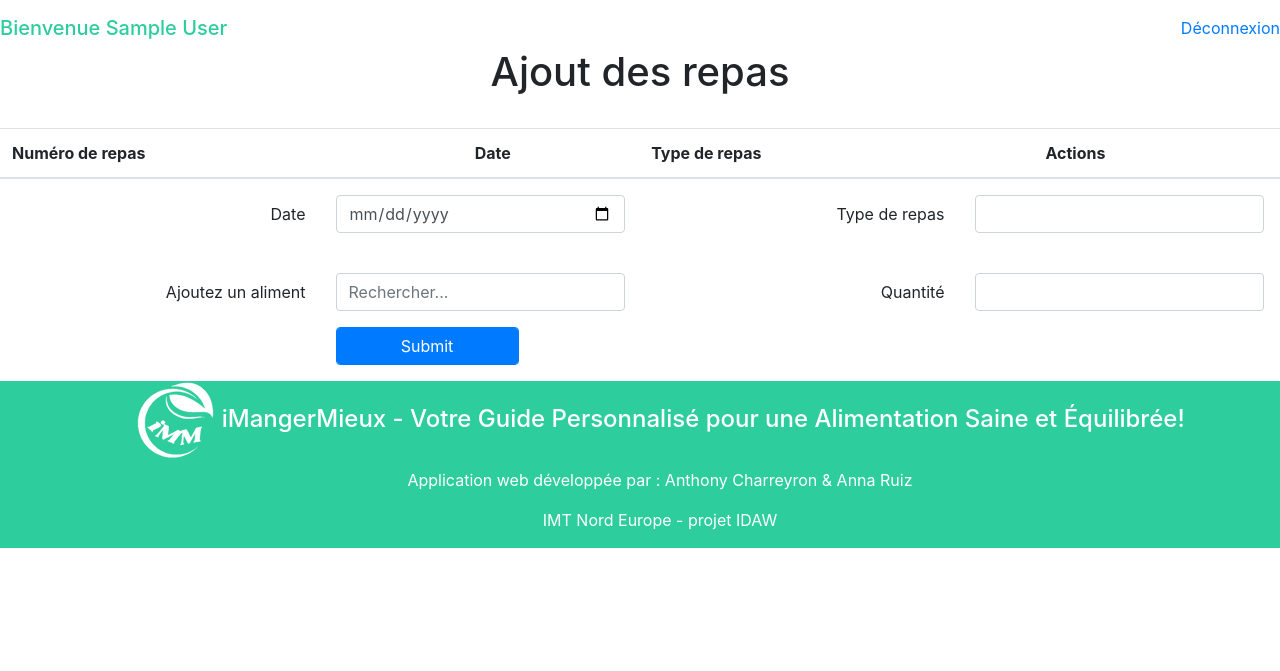
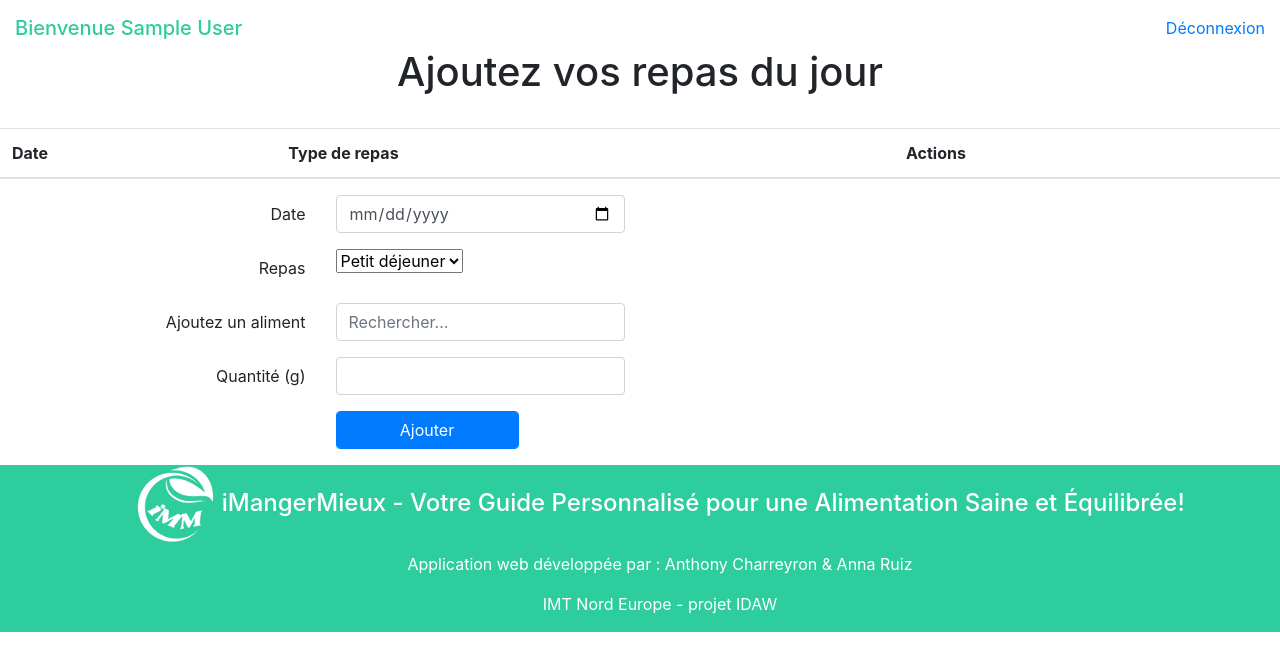
Before and after one commit to AnnnaRuiz/iMangerMieux, a PHP site: page /index.php?page=repas in a window 1280 px wide. Shown: the part 50-721 px from the top of the page. Run offline with PHP 8.4, Linux system fonts and the light colour scheme; the visitor is signed in with stand-in values (Sample User, id 1); lists and menus that the app fills with data are empty; some libraries are stand-ins or nearby versions.

Commit message:
front repas

```diff
--- a/frontend/index.php
+++ b/frontend/index.php
@@ -52,7 +52,7 @@
     renderMenuToHTML($currentPageId);
     if ($is_connected){
         echo '
-            <div class="row">
+            <div class="row m-auto">
                 <div class="col-6 text-left">
                     <h5 class="text-green">Bienvenue '.$nom.'</h5>
                 </div>
--- a/frontend/profil.php
+++ b/frontend/profil.php
@@ -9,7 +9,7 @@
             </div>
             <div class="row border border-dark bg-light rounded justify-content-center">
                 <div class="col-5 m-3 border rounded">
-                    <h4 class="text-center">Données de connexion</h4>
+                    <h4 class="text-center text-green">Données de connexion</h4>
                     <hr/>
                     <p>Nom : <?php  echo $nom?></p>
                     <p>Email : <?php echo $login?></p>
@@ -19,7 +19,7 @@
                     </div>
                 </div>
                 <div class="col-5 m-3 border rounded">
-                    <h4 class="text-center">Informations sur l'utilisateur</h4>
+                    <h4 class="text-center text-green">Informations sur l'utilisateur</h4>
                     <hr/>
                     <p>Sexe : <?php echo $sexe?></p>
                     <p>Poids : <?php echo $poids?> kg</p>
--- a/frontend/repas.php
+++ b/frontend/repas.php
@@ -1,10 +1,10 @@
 
-    <h1 class="text-center">Ajout des repas</h1>
+    <h1 class="text-center">Ajoutez vos repas du jour</h1>
     <br>
     <table id="repas" class="display table center">
         <thead>
             <tr>
-                <th scope="col">Numéro de repas</th>
+                <th scope="col" class="nonVisible">Numéro de repas</th>
                 <th scope="col">Date</th>
                 <th scope="col">Type de repas</th>
                 <th scope="col">Actions</th>
@@ -22,26 +22,38 @@
             <div class="col-sm-3">
                 <input type="date" class="form-control" id="inputDate" required>
             </div>
-            <label for="inputTypeRepas" class="col-sm-3 col-form-label text-right">Type de repas</label>
+        </div>
+
+        <div class="form-group row">
+            <label for="inputTypeRepas" class="col-sm-3 col-form-label text-right">Repas</label>
             <div class="col-sm-3">
-                <input type="text" class="form-control" id="inputTypeRepas" required>
+                <select id="inputTypeRepas" required>
+                    <option value="petit dejeuner">Petit déjeuner</option>
+                    <option value="dejeuner">Déjeuner</option>
+                    <option value="snack">Snack</option>
+                    <option value="diner">Dîner</option>
+                </select>
             </div>
         </div>
-        <br>
+
         <div class="form-group row">
             <label for="inputAliment" class="col-sm-3 col-form-label text-right">Ajoutez un aliment</label>
             <div class="col-sm-3">
                 <input type="search" class="form-control" id="inputAliment" placeholder="Rechercher..." aria-controls="food">
             </div>
-            <label for="inputQuantité" class="col-sm-3 col-form-label text-right">Quantité</label>
+        </div>
+
+        <div class="form-group row">
+            <label for="inputQuantité" class="col-sm-3 col-form-label text-right">Quantité (g)</label>
             <div class="col-sm-3">
                 <input type="number" class="form-control" id="inputQuantité" step="0.1" min='0' required>
             </div>
         </div>
+
         <div class="form-group row">
             <span class="col-sm-3"></span>
             <div class="col-sm-2">
-                <button type="submit" class="btn btn-primary form-control" id="submitBtn">Submit</button>
+                <button type="submit" class="btn btn-primary form-control" id="addRepasButton">Ajouter</button>
             </div>
         </div>
     </form>
```
Also changed, not shown: frontend/connected.php (deleted, +0 -35 lines).
